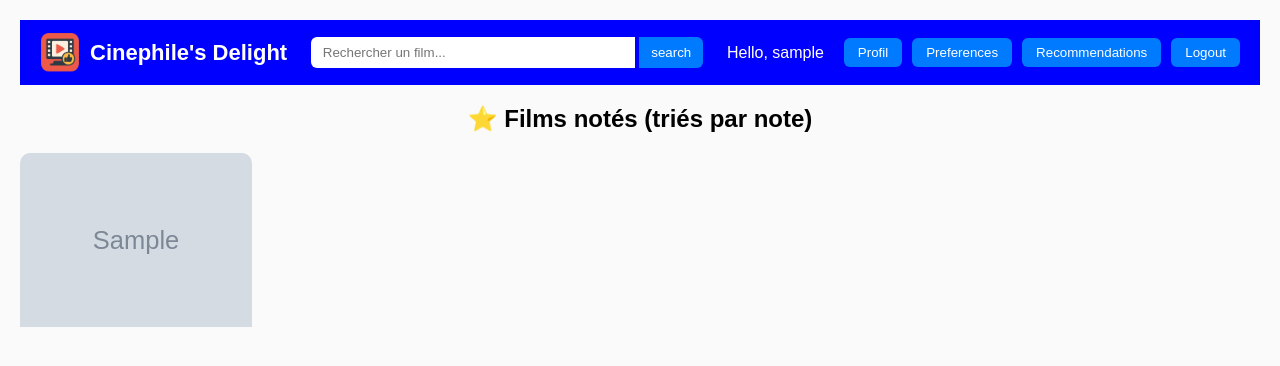
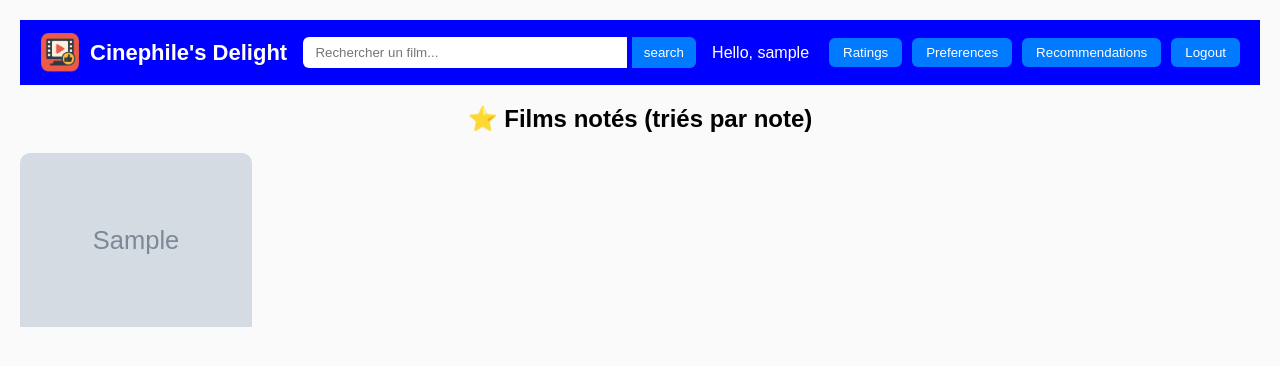
Before and after one commit to beieb/WEBMovie, a Flask app: template templates/profile.html in a window 1280 px wide. Shown: the top 366 px of the page. Run offline with Flask 3, Linux system fonts and the light colour scheme; the visitor is signed in with stand-in values (Sample User, id 1); the template is opened without the code that fills it: most values are stand-ins (such as "Sample title", 1, 10 or a date in 2020); grey boxes marked "Sample" are stand-in pictures.

Commit message:
renaming

```diff
--- a/main.py
+++ b/main.py
@@ -274,7 +274,8 @@ def preferences():
     return render_template(
         "preferences.html",
         all_genres=movie_genres,
-        user_genres=session.get("genres", [])
+        user_genres=session.get("genres", []),
+        pseudo=session.get("pseudo")
     )
 
 @app.route("/update_genres", methods=["POST"])
--- a/templates/components/nav_bar.html
+++ b/templates/components/nav_bar.html
@@ -19,7 +19,7 @@
 
         {% if session.get('logged') %}
             <span class="nav-user">Hello, {{ session.get('pseudo') }}</span>
-            <button onclick="location.href='/profile'">Profil</button>
+            <button onclick="location.href='/profile'">Ratings</button>
             <button onclick="location.href='/preferences'">Preferences</button>
             <button onclick="location.href='/suggestions'">Recommendations</button>
             <button onclick="location.href='/logout'">Logout</button>
--- a/templates/preferences.html
+++ b/templates/preferences.html
@@ -1,6 +1,6 @@
 {%extends "base.html" %}
 
-{% block title %}Favorite genres{% endblock %}
+{% block title %}Preferences - {{ pseudo }}{% endblock %}
 
 {% block content %}
 
--- a/templates/profile.html
+++ b/templates/profile.html
@@ -2,7 +2,7 @@
 <html lang="fr">
 <head>
     <meta charset="UTF-8">
-    <title>Profil - {{ pseudo }}</title>
+    <title>Ratings - {{ pseudo }}</title>
     <link rel="stylesheet" href="{{ url_for('static', filename='css/style.css') }}">
 </head>
 <body>
```
